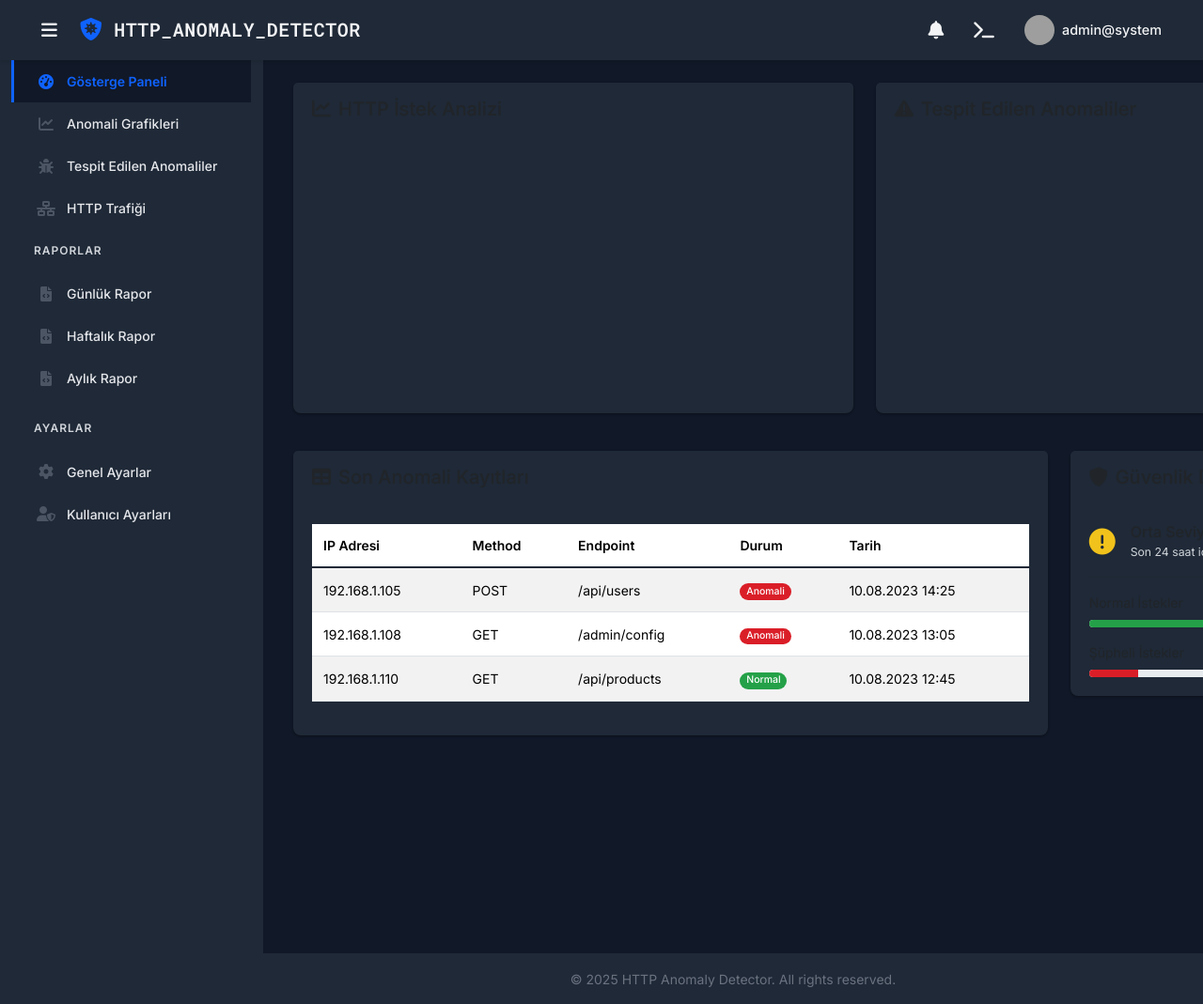
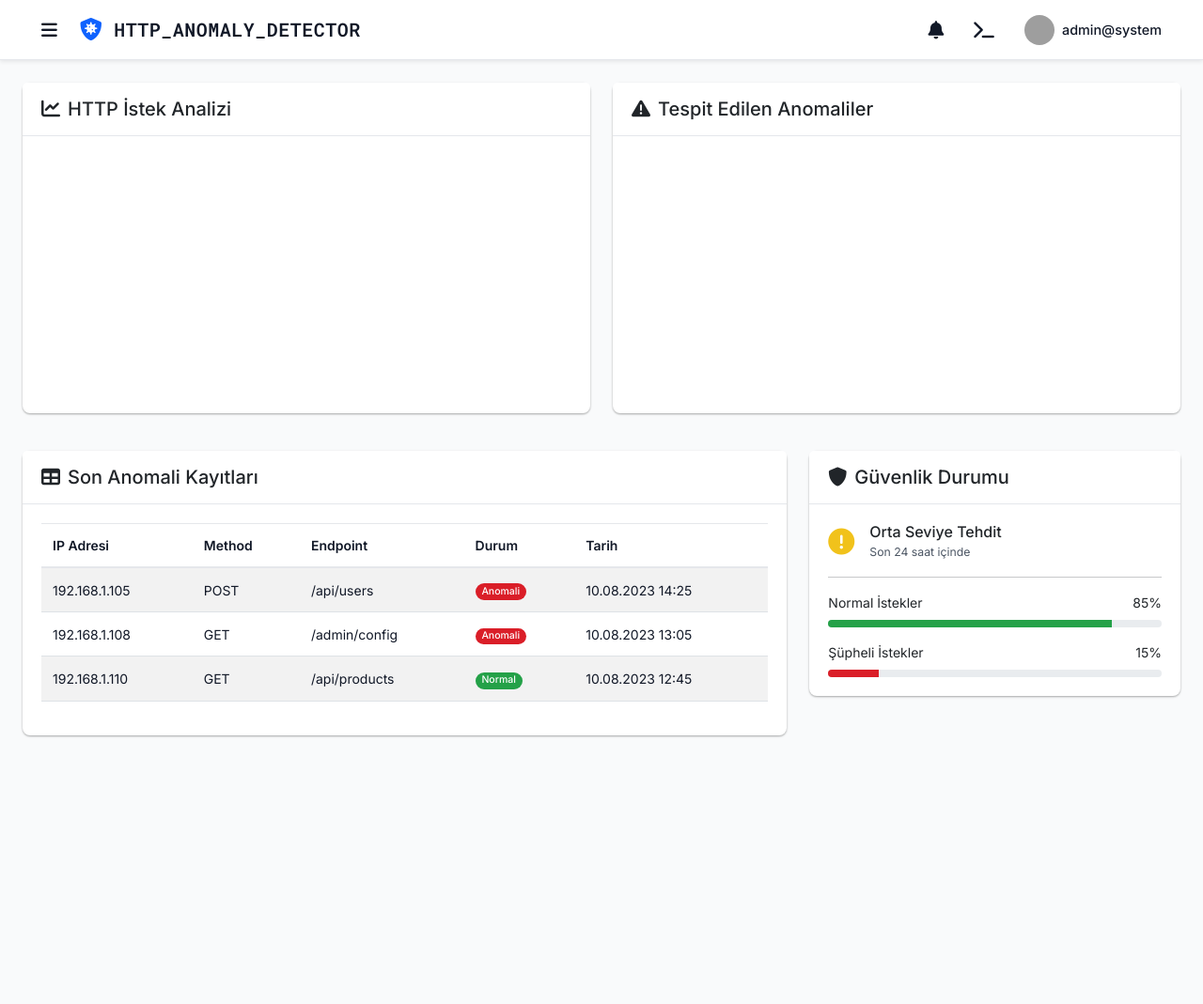
Before and after one commit to furkanpnr/capstone-http-anomaly-dashboard, a Django app: page /dashboard/ in a window 1280 px wide. Shown: the whole page at 94% size. Run offline with Django 5.2, Linux system fonts and the light colour scheme; a map, chart or similar area stays blank; grey boxes are pictures that could not be loaded.

Commit message:
responsive design fixed, photo settings removed

```diff
--- a/dashboard/static/dashboard/css/style.css
+++ b/dashboard/static/dashboard/css/style.css
@@ -43,7 +43,7 @@
     height: var(--navbar-height);
     background-color: var(--bg-navbar-dark);
     box-shadow: var(--shadow-sm);
-    z-index: 1000;
+    z-index: 1001;
     padding: 0 1.5rem;
     display: flex;
     align-items: center;
@@ -60,9 +60,14 @@
     width: var(--sidebar-width);
     background-color: var(--bg-sidebar-dark);
     border-right: 1px solid var(--gray-800);
-    z-index: 900;
+    z-index: 1000;
     transition: transform var(--transition-normal);
-    overflow-y: visible;
+    overflow-y: auto;
+    transform: translateX(-100%);
+}
+
+.sidebar:not(.hidden) {
+    transform: translateX(0);
 }
 
 .sidebar-sticky {
@@ -128,12 +133,20 @@
 
 /* Ana içerik alanı */
 .main-content {
-    margin-left: var(--sidebar-width);
     padding: 1.5rem;
-    transition: margin var(--transition-normal);
-    min-height: calc(100vh - var(--navbar-height) - 58px);
+    transition: all var(--transition-normal);
+    min-height: calc(100vh - var(--navbar-height));
     display: flex;
     flex-direction: column;
+    width: 100%;
+    position: relative;
+    z-index: 1;
+}
+
+/* Sidebar açıkken ana içerik düzeni */
+.sidebar:not(.hidden) + .main-content {
+    margin-left: var(--sidebar-width);
+    width: calc(100% - var(--sidebar-width));
 }
 
 /* Sidebar gizleme */
@@ -157,6 +170,7 @@
     align-items: center;
     justify-content: center;
     transition: color var(--transition-fast);
+    z-index: 1001;
 }
 
 #sidebarCollapseBtn:hover {
@@ -164,11 +178,14 @@
 }
 
 #sidebarCollapseBtn i {
-    transition: transform 0.3s ease;
+    display: inline-block;
+    transition: all 0.5s ease;
+    transform: rotate(0deg);
+    will-change: transform;
 }
 
 #sidebarCollapseBtn.active i {
-    transform: rotate(90deg);
+    transform: rotate(180deg);
 }
 
 /* Kullanıcı dropdown */
@@ -278,19 +295,32 @@
     color: var(--text-primary-dark);
 }
 
+.table td,
+.table th {
+    color: var(--text-primary-dark) !important;
+    padding: 0.75rem;
+    border-top: 1px solid var(--gray-800);
+    vertical-align: middle;
+}
+
+/* Tablo başlıkları için özel stil */
+.table thead th {
+    color: var(--text-primary-dark) !important;
+    font-weight: 600;
+    border-bottom: 2px solid var(--gray-800);
+}
+
+/* Çizgili tablo satırları için arka plan rengi */
 .table-striped tbody tr:nth-of-type(odd) {
     background-color: rgba(0, 0, 0, 0.05);
 }
 
-.table thead th {
-    border-bottom: 2px solid var(--gray-800);
-    font-weight: 600;
-}
-
-.table td, .table th {
-    padding: 0.75rem;
-    border-top: 1px solid var(--gray-800);
-    vertical-align: middle;
+/* Anomali kayıtları, tespit edilen anomaliler ve HTTP trafiği tablolarındaki metinler */
+.anomaly-table td,
+.anomaly-table th,
+.traffic-table td,
+.traffic-table th {
+    color: var(--text-primary-dark) !important;
 }
 
 /* Form elemanları */
@@ -391,14 +421,19 @@
 /* Responsive */
 @media (max-width: 767.98px) {
     .sidebar {
-        width: 100%;
+        width: 280px;
         transform: translateX(-100%);
     }
-    .sidebar.hidden {
+    .sidebar:not(.hidden) {
         transform: translateX(0);
     }
+    /* Mobilde sidebar açıkken ana içerik tam genişlikte kalır */
+    .sidebar:not(.hidden) + .main-content {
+        margin-left: 0;
+        width: 100%;
+    }
     .main-content {
-        margin-left: 0;
+        width: 100%;
     }
     .navbar {
         padding: 0 1rem;
@@ -507,17 +542,21 @@
     font-size: 0.875rem;
     color: var(--text-secondary-dark);
     margin-top: auto;
-    margin-left: var(--sidebar-width);
-    transition: margin var(--transition-normal);
+    width: 100%;
+    position: relative;
+    z-index: 1;
+}
+
+.footer .container-fluid {
+    display: flex;
+    justify-content: center;
+    align-items: center;
+    max-width: 100%;
+    margin: 0 auto;
 }
 
 .footer .text-gray-500 {
     color: var(--gray-500);
-}
-
-/* Dashboard container */
-.dashboard-container {
-    padding: 0 0.5rem;
 }
 
 /* Light theme overrides - sadece korunması için */
@@ -660,3 +699,43 @@
 body.light-theme .modal-header .btn-close {
     filter: none;
 }
+
+/* Light theme table overrides */
+body.light-theme .table {
+    color: var(--text-primary-light);
+}
+
+body.light-theme .table td,
+body.light-theme .table th {
+    color: var(--text-primary-light) !important;
+    border-top: 1px solid var(--gray-200);
+}
+
+body.light-theme .table thead th {
+    color: var(--text-primary-light) !important;
+    border-bottom: 2px solid var(--gray-200);
+}
+
+body.light-theme .anomaly-table td,
+body.light-theme .anomaly-table th,
+body.light-theme .traffic-table td,
+body.light-theme .traffic-table th {
+    color: var(--text-primary-light) !important;
+}
+
+/* Tablo arka plan renkleri */
+.table {
+    background-color: var(--bg-card-dark);
+}
+
+body.light-theme .table {
+    background-color: var(--bg-card-light);
+}
+
+.table-striped tbody tr:nth-of-type(odd) {
+    background-color: var(--bg-sidebar-dark);
+}
+
+body.light-theme .table-striped tbody tr:nth-of-type(odd) {
+    background-color: var(--bg-sidebar-light);
+}
--- a/dashboard/static/dashboard/js/sidebar.js
+++ b/dashboard/static/dashboard/js/sidebar.js
@@ -1,27 +1,18 @@
 document.addEventListener('DOMContentLoaded', function() {
+    console.log('DOM yüklendi');
+
     const sidebar = document.getElementById('sidebar');
-    const mainContent = document.querySelector('.main-content');
-    const sidebarCollapseBtn = document.getElementById('sidebarCollapseBtn');
+    const sidebarBtn = document.getElementById('sidebarCollapseBtn');
 
-    // Toggle butonu için tıklama olayı
-    sidebarCollapseBtn.addEventListener('click', function() {
-        sidebar.classList.toggle('hidden');
-        mainContent.classList.toggle('full-width');
-        sidebarCollapseBtn.classList.toggle('active');
+    console.log('Sidebar:', sidebar);
+    console.log('SidebarBtn:', sidebarBtn);
 
-        // Kullanıcı tercihini kaydet
-        if (sidebar.classList.contains('hidden')) {
-            localStorage.setItem('sidebarState', 'hidden');
-        } else {
-            localStorage.setItem('sidebarState', 'visible');
-        }
-    });
-
-    // Sayfa yüklendiğinde kullanıcının tercihini hatırla
-    const sidebarState = localStorage.getItem('sidebarState');
-    if (sidebarState === 'hidden') {
-        sidebar.classList.add('hidden');
-        mainContent.classList.add('full-width');
-        sidebarCollapseBtn.classList.add('active');
+    if (sidebarBtn) {
+        sidebarBtn.addEventListener('click', function() {
+            console.log('Sidebar butonu tıklandı');
+            sidebar.classList.toggle('hidden');
+            sidebarBtn.classList.toggle('active');
+            console.log('Sidebar sınıfları:', sidebar.classList);
+        });
     }
 });
--- a/dashboard/templates/dashboard/base.html
+++ b/dashboard/templates/dashboard/base.html
@@ -4,7 +4,7 @@
 <head>
     {% include 'dashboard/partials/head.html' %}
 </head>
-<body>
+<body class="light-theme">
     {% include 'dashboard/partials/navbar.html' %}
 
     <div class="container-fluid d-flex flex-column flex-grow-1">
--- a/dashboard/templates/dashboard/home.html
+++ b/dashboard/templates/dashboard/home.html
@@ -112,7 +112,10 @@
                                 display: false
                             },
                             ticks: {
-                                color: tickColor
+                                color: tickColor,
+                                maxRotation: 0,
+                                autoSkip: true,
+                                autoSkipPadding: 15
                             }
                         },
                         y: {
--- a/dashboard/templates/dashboard/partials/footer.html
+++ b/dashboard/templates/dashboard/partials/footer.html
@@ -1,6 +1,8 @@
 <!-- Footer -->
-<footer class="footer text-center py-3">
-    <div class="container">
-        <span class="text-gray-500">© 2025 HTTP Anomaly Detector. All rights reserved.</span>
+<footer class="footer">
+    <div class="container-fluid d-flex justify-content-center">
+        <div class="text-center">
+            <span class="text-gray-500">© 2025 HTTP Anomaly Detector. Tüm hakları saklıdır.</span>
+        </div>
     </div>
 </footer>
--- a/dashboard/templates/dashboard/partials/sidebar.html
+++ b/dashboard/templates/dashboard/partials/sidebar.html
@@ -1,5 +1,5 @@
 <!-- Sidebar -->
-<nav id="sidebar" class="sidebar">
+<nav id="sidebar" class="sidebar hidden">
     <div class="sidebar-sticky">
         <ul class="nav flex-column">
             <li class="nav-item">
--- a/dashboard/urls.py
+++ b/dashboard/urls.py
@@ -4,12 +4,12 @@
 urlpatterns = [
     path('', views.home_view, name='home'),
     path('dashboard/', views.dashboard_view, name='dashboard'),
-    path('graphs/', views.graphs_view, name='graphs'),
-    path('anomalies/', views.anomalies_view, name='anomalies'),
-    path('traffic/', views.traffic_view, name='traffic'),
-    path('reports/daily/', views.daily_report_view, name='daily_report'),
-    path('reports/weekly/', views.weekly_report_view, name='weekly_report'),
-    path('reports/monthly/', views.monthly_report_view, name='monthly_report'),
-    path('settings/general/', views.settings_view, name='settings'),
-    path('settings/user/', views.user_settings_view, name='user_settings'),
+    path('dashboard/graphs/', views.graphs_view, name='graphs'),
+    path('dashboard/anomalies/', views.anomalies_view, name='anomalies'),
+    path('dashboard/traffic/', views.traffic_view, name='traffic'),
+    path('dashboard/reports/daily/', views.daily_report_view, name='daily_report'),
+    path('dashboard/reports/weekly/', views.weekly_report_view, name='weekly_report'),
+    path('dashboard/reports/monthly/', views.monthly_report_view, name='monthly_report'),
+    path('dashboard/settings/general/', views.settings_view, name='settings'),
+    path('dashboard/settings/user/', views.user_settings_view, name='user_settings'),
 ]
```
Also changed, not shown: dashboard/static/dashboard/css/home.css (+29 -4 lines), dashboard/templates/dashboard/settings/user.html (+0 -9 lines).
